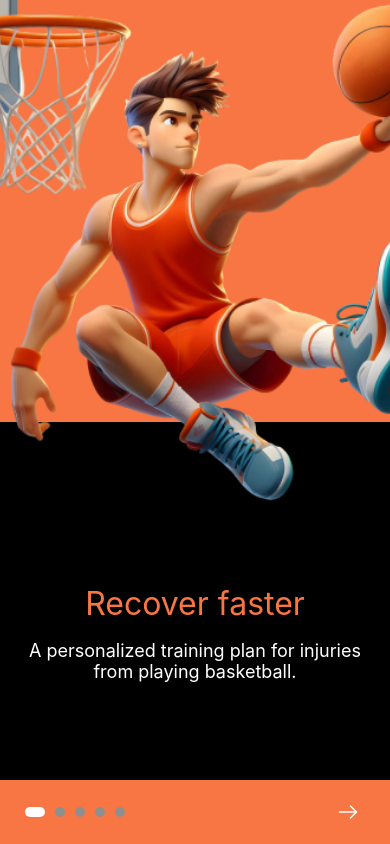
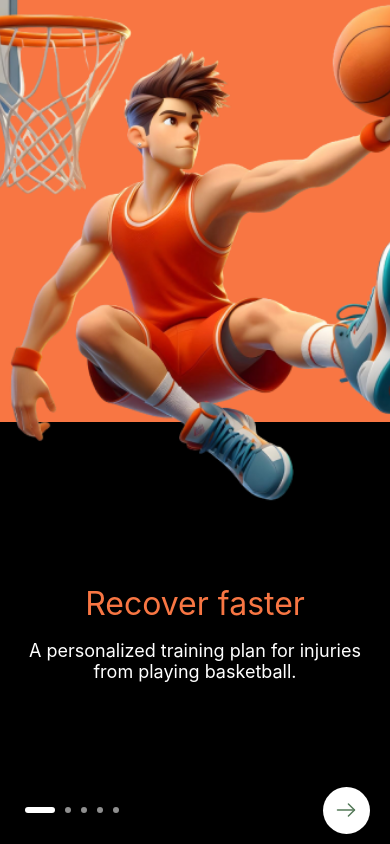
Before and after one commit to TalJa1/HoopHeal, a React Native app: screen /Onboarding in a window 390 px wide. Built offline with nearby package versions, Linux system fonts and the light colour scheme.

Commit message:
Add StatusBar to LoadingView and update Onboarding styles for improved UI

```diff
--- a/views/LoadingView.tsx
+++ b/views/LoadingView.tsx
@@ -1,4 +1,4 @@
-import {Image, StyleSheet, Text, View} from 'react-native';
+import {Image, StatusBar, StyleSheet, Text, View} from 'react-native';
 import React, {useCallback} from 'react';
 import {centerAll, containerStyle, text1, vh, vw} from '../services/styleProps';
 import AsyncStorage from '@react-native-async-storage/async-storage';
@@ -34,6 +34,7 @@ const LoadingView = () => {
 
   return (
     <View style={[styles.container, centerAll, {rowGap: vh(2)}]}>
+      <StatusBar barStyle="light-content" backgroundColor={'#000000'} />
       <Image
         style={styles.logo}
         source={require('../assets/loading/Logo.png')}
--- a/views/onboarding/Onboarding.tsx
+++ b/views/onboarding/Onboarding.tsx
@@ -7,7 +7,7 @@ import {
   View,
   TouchableOpacity,
 } from 'react-native';
-import {containerStyle} from '../../services/styleProps';
+import {containerStyle, vw} from '../../services/styleProps';
 import {SafeAreaView} from 'react-native-safe-area-context';
 import {onboardingData} from '../../services/renderData';
 import OnboardingComponent from '../../components/onboarding/OnboardingComponent';
@@ -58,7 +58,7 @@ const Onboarding = () => {
           ))}
         </View>
         <TouchableOpacity style={styles.nextButton} onPress={handleNext}>
-          {nextArrowIcon(24, 24, '#FFFFFF')}
+          {nextArrowIcon(24, 24, '#547958')}
         </TouchableOpacity>
       </View>
     </SafeAreaView>
@@ -84,24 +84,25 @@ const styles = StyleSheet.create({
     alignItems: 'center',
     paddingHorizontal: 20,
     paddingVertical: 10,
-    backgroundColor: '#F87643',
   },
   pagination: {
     flexDirection: 'row',
     alignItems: 'center',
   },
   dot: {
-    width: 10,
-    height: 10,
+    width: 6,
+    height: 6,
     borderRadius: 5,
     backgroundColor: '#8F8F8F',
     marginHorizontal: 5,
   },
   activeDot: {
-    width: 20,
+    width: 30,
     backgroundColor: '#FFFFFF',
   },
   nextButton: {
-    padding: 10,
+    padding: vw(3),
+    backgroundColor: 'white',
+    borderRadius: vw(50),
   },
 });
```
